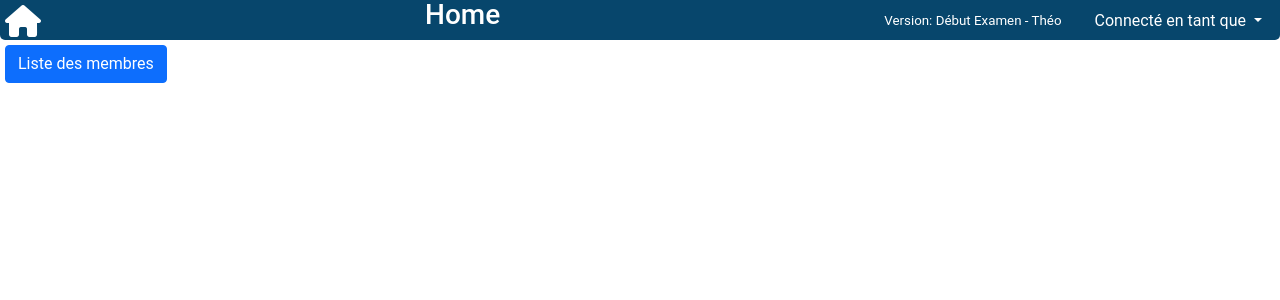
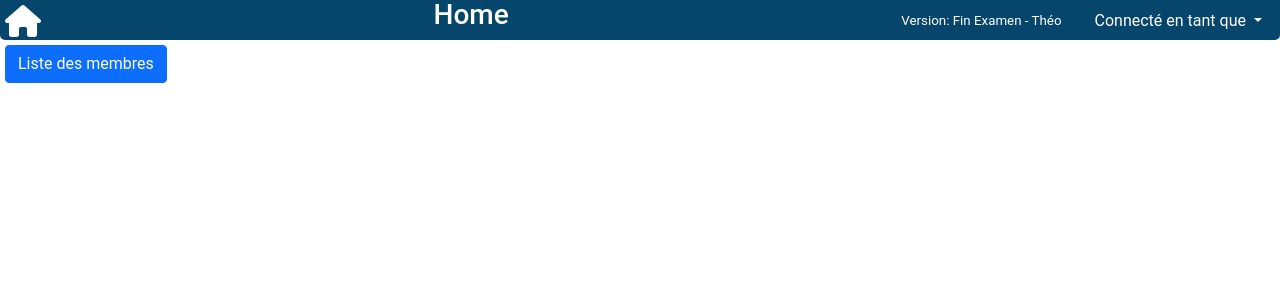
Before and after one commit to SemicolonManifest/teambuilder, a PHP site: template views/HomePage.php in a window 1280 px wide. Shown: the top 300 px of the page. Run offline with PHP 8.4, Linux system fonts and the light colour scheme; the template is opened without the code that fills it, so the values that code supplies are empty; some libraries are stand-ins or nearby versions.

Commit message:
End of exam version

```diff
--- a/views/components/header.php
+++ b/views/components/header.php
@@ -13,7 +13,7 @@
 
 
         <div class="loggedAs">
-            <div class="version">Version: Début Examen - Théo</div>
+            <div class="version">Version: Fin Examen - Théo</div>
             <div class="dropdown">
             <a class="btn dropdown-toggle" href="#" role="button" id="loggedAs" data-bs-toggle="dropdown" aria-expanded="false">
                  Connecté en tant que <?= $connectedUser->name ?>
```
